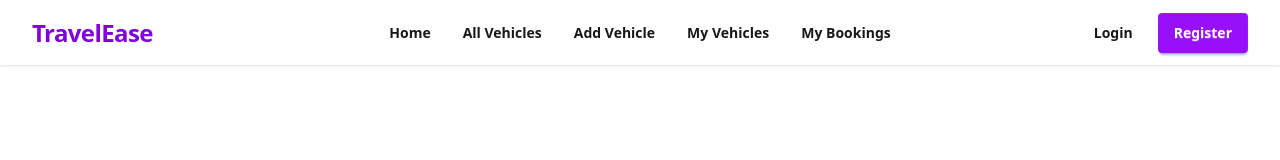
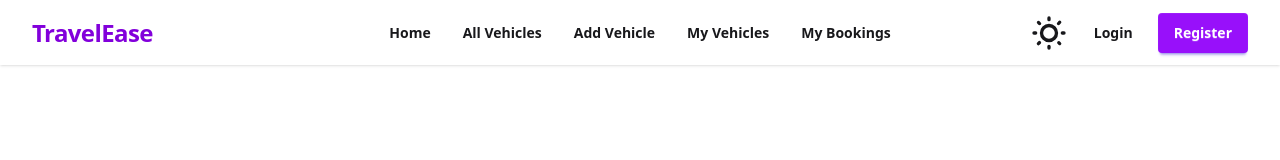
Before and after one commit to 30526/travel-ease-client, a React (Vite) app: page / in a window 1280 px wide. Shown: the top 160 px of the page. Built offline with nearby package versions, Linux system fonts and the light colour scheme.

Commit message:
added theme changing functionalities

```diff
--- a/src/components/Navbar/Navbar.jsx
+++ b/src/components/Navbar/Navbar.jsx
@@ -1,10 +1,12 @@
 import React, { useState, useEffect } from "react";
 import { Menu, ChevronDown } from "lucide-react";
+import Theme from "../common/theme/Theme";
 
 const Navbar = () => {
   const [isLoggedIn, setIsLoggedIn] = useState(false);
   // State to track if the user has scrolled down
   const [scrolled, setScrolled] = useState(false);
+  const [theme, setTheme] = useState(localStorage.getItem("theme") || "light");
 
   // Effect to handle scroll event
   useEffect(() => {
@@ -16,9 +18,18 @@
       }
     };
 
+    // theme
+    const html = document.querySelector("html");
+    html.setAttribute("data-theme", theme);
+    localStorage.setItem("theme", theme);
+
     window.addEventListener("scroll", handleScroll);
     return () => window.removeEventListener("scroll", handleScroll);
-  }, []);
+  }, [theme]);
+
+  const onThemeBtnClick = (checked) => {
+    setTheme(checked ? "dark" : "light");
+  };
 
   const user = {
     displayName: "John Doe",
@@ -85,6 +96,7 @@
       <div className="navbar-end gap-2">
         {!isLoggedIn ? (
           <div className="flex gap-2">
+            <Theme onThemeBtnClick={onThemeBtnClick}></Theme>
             <button
               className="btn btn-ghost btn-sm md:btn-md"
               onClick={() => setIsLoggedIn(true)}
--- /dev/null
+++ b/src/components/common/theme/Theme.jsx
@@ -0,0 +1,38 @@
+import React from "react";
+
+const Theme = ({ onThemeBtnClick }) => {
+  return (
+    <form>
+      <label className="swap swap-rotate">
+        {/* this hidden checkbox controls the state */}
+        <input
+          name="theme"
+          onClick={(e) => onThemeBtnClick(e.target.checked)}
+          type="checkbox"
+          className="theme-controller"
+          //   value="synthwave"
+        />
+
+        {/* sun icon */}
+        <svg
+          className="swap-off h-10 w-10 fill-current"
+          xmlns="http://www.w3.org/2000/svg"
+          viewBox="0 0 24 24"
+        >
+          <path d="M5.64,17l-.71.71a1,1,0,0,0,0,1.41,1,1,0,0,0,1.41,0l.71-.71A1,1,0,0,0,5.64,17ZM5,12a1,1,0,0,0-1-1H3a1,1,0,0,0,0,2H4A1,1,0,0,0,5,12Zm7-7a1,1,0,0,0,1-1V3a1,1,0,0,0-2,0V4A1,1,0,0,0,12,5ZM5.64,7.05a1,1,0,0,0,.7.29,1,1,0,0,0,.71-.29,1,1,0,0,0,0-1.41l-.71-.71A1,1,0,0,0,4.93,6.34Zm12,.29a1,1,0,0,0,.7-.29l.71-.71a1,1,0,1,0-1.41-1.41L17,5.64a1,1,0,0,0,0,1.41A1,1,0,0,0,17.66,7.34ZM21,11H20a1,1,0,0,0,0,2h1a1,1,0,0,0,0-2Zm-9,8a1,1,0,0,0-1,1v1a1,1,0,0,0,2,0V20A1,1,0,0,0,12,19ZM18.36,17A1,1,0,0,0,17,18.36l.71.71a1,1,0,0,0,1.41,0,1,1,0,0,0,0-1.41ZM12,6.5A5.5,5.5,0,1,0,17.5,12,5.51,5.51,0,0,0,12,6.5Zm0,9A3.5,3.5,0,1,1,15.5,12,3.5,3.5,0,0,1,12,15.5Z" />
+        </svg>
+
+        {/* moon icon */}
+        <svg
+          className="swap-on h-10 w-10 fill-current"
+          xmlns="http://www.w3.org/2000/svg"
+          viewBox="0 0 24 24"
+        >
+          <path d="M21.64,13a1,1,0,0,0-1.05-.14,8.05,8.05,0,0,1-3.37.73A8.15,8.15,0,0,1,9.08,5.49a8.59,8.59,0,0,1,.25-2A1,1,0,0,0,8,2.36,10.14,10.14,0,1,0,22,14.05,1,1,0,0,0,21.64,13Zm-9.5,6.69A8.14,8.14,0,0,1,7.08,5.22v.27A10.15,10.15,0,0,0,17.22,15.63a9.79,9.79,0,0,0,2.1-.22A8.11,8.11,0,0,1,12.14,19.73Z" />
+        </svg>
+      </label>
+    </form>
+  );
+};
+
+export default Theme;
--- a/src/index.css
+++ b/src/index.css
@@ -1,2 +1,4 @@
 @import "tailwindcss";
-@plugin "daisyui";
+@plugin "daisyui" {
+  themes: light --default, dark --prefersdark;
+}
```
